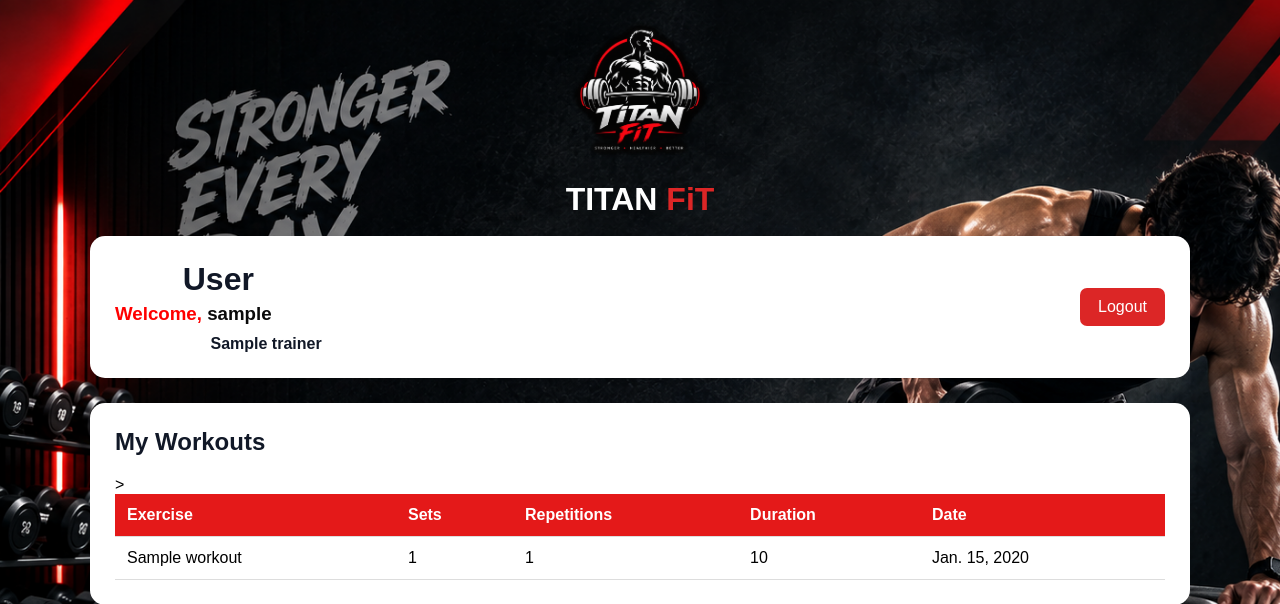
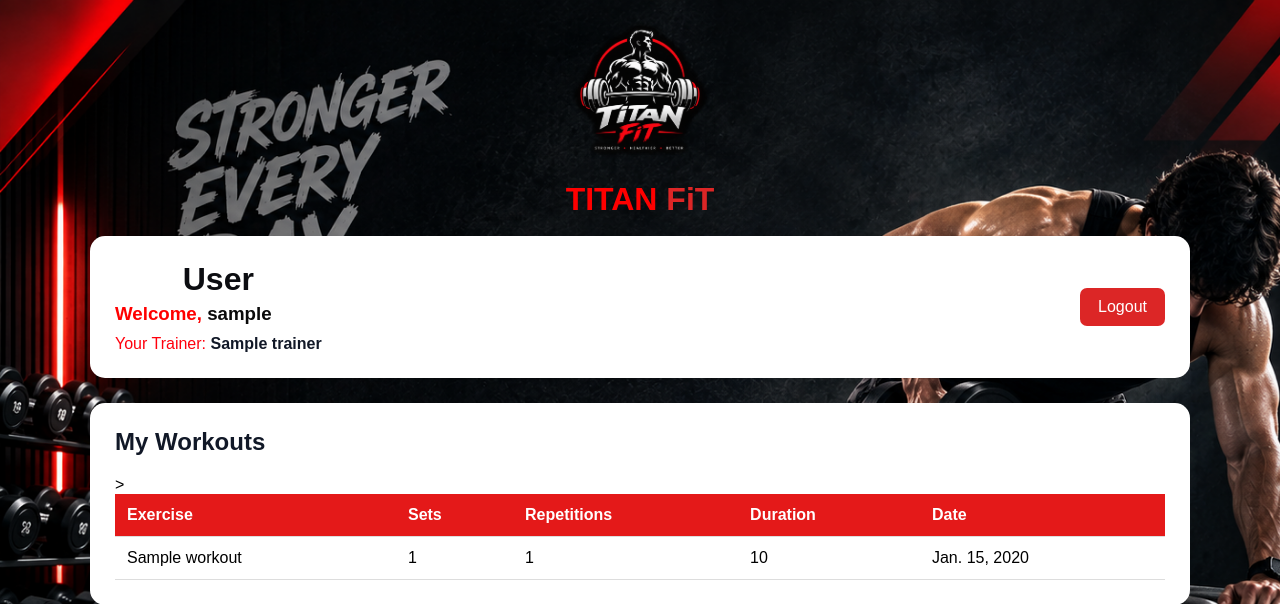
Before and after one commit to muhammednafih-04/django, a Django app: page /user-dashboard/ in a window 1280 px wide. Shown: the top 604 px of the page. Run offline with Django 5.2, Linux system fonts and the light colour scheme; a user stored in the database is signed in; tables that the repository leaves empty hold one stand-in row (values such as "Sample post").

Commit message:
Updated gym fitness project

```diff
--- a/gym/templates/gym/user_dashboard.html
+++ b/gym/templates/gym/user_dashboard.html
@@ -38,8 +38,8 @@
         .container h1{
             color: white;
         }
-        .container p{
-            color: white;
+        .container h1,p{
+            color: rgb(255, 255, 255);
         }
         .container span{
             color: #dc2626;
@@ -56,7 +56,7 @@
         }
 
         .header h1 {
-            color: #111827;
+            color: #0c0d11;
         }
 
         .header h3,p {
@@ -132,7 +132,7 @@
 <body><br>
 
 <div class="container">
-    <h1><img src="{% static 'titan_fit.png' %}" class="gym-logo" class="gym-logo"><p>TITAN <span>FiT</span></h1>
+    <h1><img src="{% static 'titan_fit.png' %}" class="gym-logo"><p>TITAN <span>FiT</span></p></h1>
     <br>
     <div class="header">
         <div>
```
